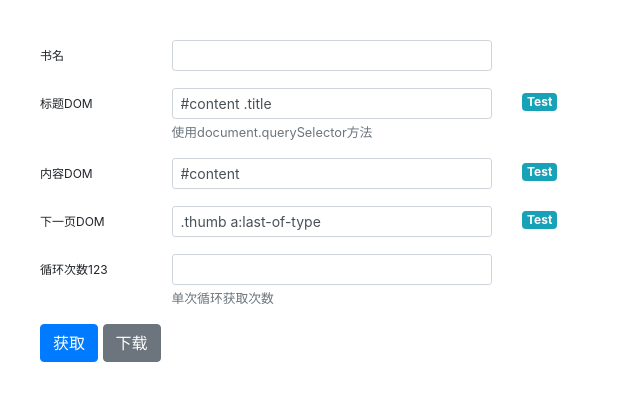
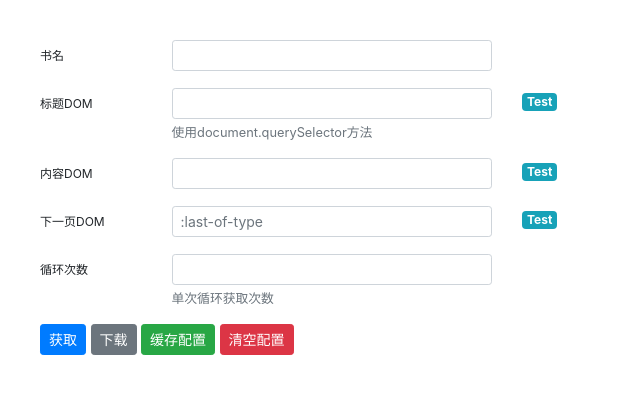
Before and after one commit to Ayerss/CollectArticles, a browser extension: page index.html in a window 1280 px wide. Shown: the whole page, without its empty margins (0-640 px from the left). Drawn offline with Linux system fonts and the light colour scheme.

Commit message:
feat: 缓存配置功能

```diff
--- a/index.html
+++ b/index.html
@@ -24,12 +24,10 @@
       <label for="titleDom" class="col-sm-3 col-form-label">标题DOM</label>
       <div class="col-sm-8">
         <input
-            value="#content .title"
             type="text"
             class="form-control form-control-sm"
             id="titleDom"
             aria-describedby="titleHelp">
-
         <small id="titleHelp" class="form-text text-muted">使用document.querySelector方法</small>
       </div>
       <div class="col-sm-1 text-center">
@@ -40,7 +38,7 @@
     <div class="form-group row">
       <label for="conDom" class="col-sm-3 col-form-label">内容DOM</label>
       <div class="col-sm-8">
-        <input value="#content" type="text" class="form-control form-control-sm" id="conDom">
+        <input type="text" class="form-control form-control-sm" id="conDom">
       </div>
       <div class="col-sm-1 text-center">
         <span aria-describedby="conDom" class="badge badge-info">Test</span>
@@ -50,7 +48,7 @@
     <div class="form-group row">
       <label for="nextDom" class="col-sm-3 col-form-label">下一页DOM</label>
       <div class="col-sm-8">
-        <input value=".thumb a:last-of-type" type="text" class="form-control form-control-sm" id="nextDom">
+        <input type="text" class="form-control form-control-sm" id="nextDom" placeholder=":last-of-type">
       </div>
       <div class="col-sm-1 text-center">
         <span aria-describedby="nextDom" class="badge badge-info">Test</span>
@@ -58,15 +56,17 @@
     </div>
 
     <div class="form-group row">
-      <label for="num" class="col-sm-3 col-form-label">循环次数123</label>
+      <label for="num" class="col-sm-3 col-form-label">循环次数</label>
       <div class="col-sm-8">
         <input type="text" class="form-control form-control-sm" id="num" aria-describedby="numHelp">
         <small id="numHelp" class="form-text text-muted">单次循环获取次数</small>
       </div>
     </div>
 
-    <button id="get2next" type="button" class="btn btn-primary">获取</button>
-    <button id="clear" type="button" class="btn btn-secondary">下载</button>
+    <button id="get2next" type="button" class="btn btn-primary btn-sm">获取</button>
+    <button id="clear" type="button" class="btn btn-secondary btn-sm">下载</button>
+    <button id="saveConf" type="button" class="btn btn-success btn-sm">缓存配置</button>
+    <button id="clearConf" type="button" class="btn btn-danger btn-sm">清空配置</button>
   </form>
 </main>
 
--- a/js/index.js
+++ b/js/index.js
@@ -1,3 +1,5 @@
+const KEY = '__bookConf';
+
 function getDomText () {
   return new Promise(function (resolve, reject) {
     chrome.tabs.getSelected(null, function (tab) {
@@ -39,6 +41,23 @@ function domTest() {
   });
 }
 
+
+function saveConf() {
+  chrome.storage.local.set({
+    [KEY]: [
+      document.getElementById('titleDom').value,
+      document.getElementById('conDom').value,
+      document.getElementById('nextDom').value,
+    ]
+  });
+}
+
+function clearConf () {
+  chrome.storage.local.set({
+    [KEY]: Array(3).fill('')
+  });
+}
+
 document.addEventListener('DOMContentLoaded', function() {
 
   document.getElementById('get2next').addEventListener('click', getToNext, false);
@@ -47,4 +66,15 @@ document.addEventListener('DOMContentLoaded', function() {
   document.querySelectorAll('.badge').forEach(dom => {
     dom.addEventListener('click', domTest, false);
   });
+
+  document.getElementById('saveConf').addEventListener('click', saveConf, false);
+  document.getElementById('clearConf').addEventListener('click', clearConf, false);
+
+  chrome.storage.local.get(KEY, function(res) {
+    const val = res[KEY] || Array(3).fill('');
+    document.getElementById('titleDom').value = val[0];
+    document.getElementById('conDom').value = val[1];
+    document.getElementById('nextDom').value = val[2];
+  });
+
 }, false);
```
